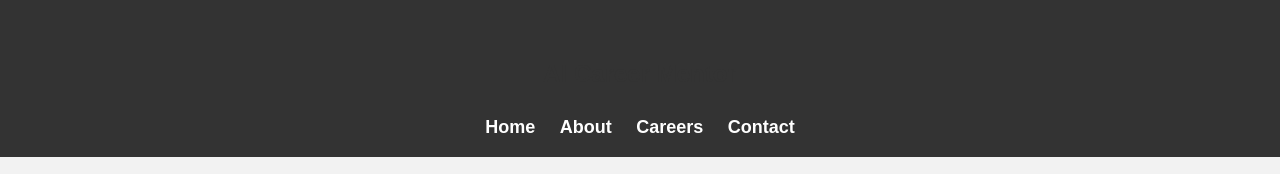
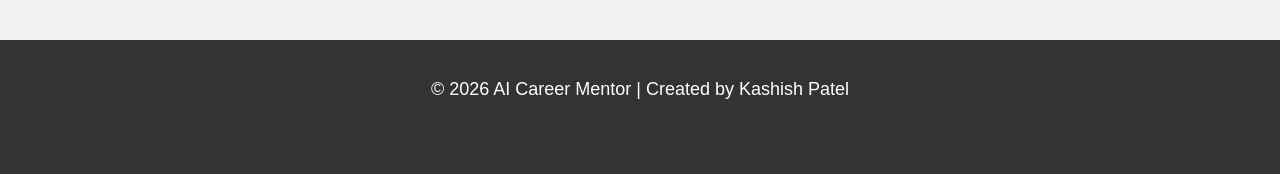
Before and after one commit to kashish7038/AI-career-mentor, a plain HTML site: page index.html in a window 1280 px wide. Shown: the top 174 px of the page. Drawn offline with Linux system fonts and the light colour scheme.

Commit message:
Update index.html

```diff
--- a/index.html
+++ b/index.html
@@ -4,6 +4,9 @@
     <title>AI Career Mentor for Students</title>
     <link rel="stylesheet" href="style.css">
 </head>
+   <footer>
+    <p>© 2026 AI Career Mentor | Created by Kashish Patel</p>
+</footer>
 <body>
     <nav>
     <h2>AI Career Mentor</h2>
```
